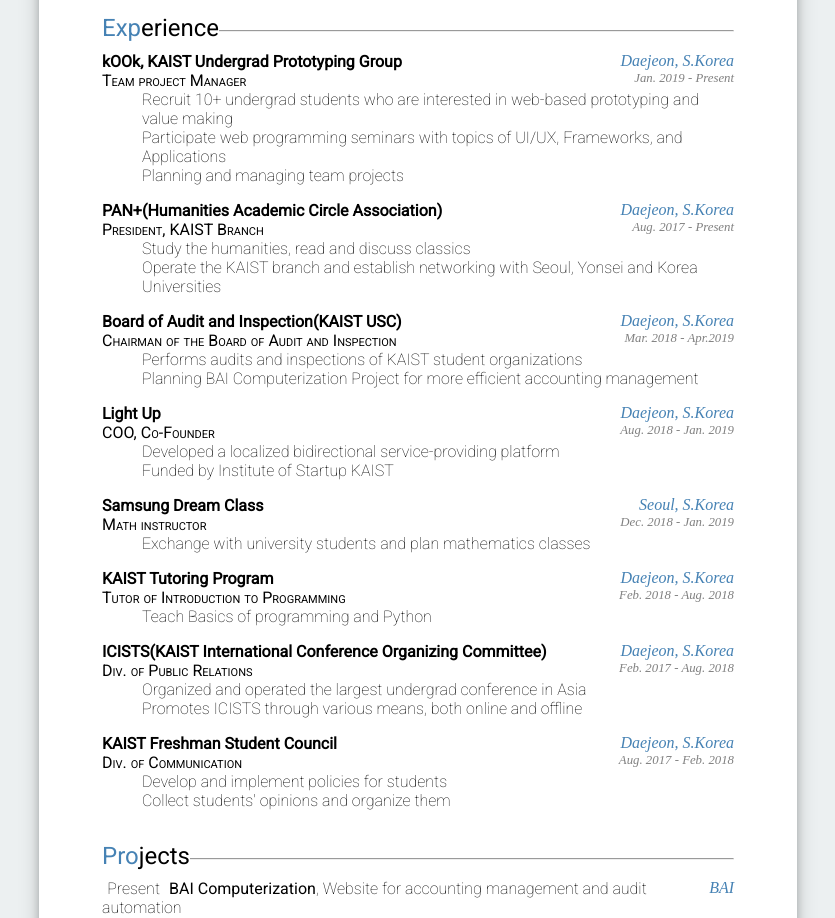
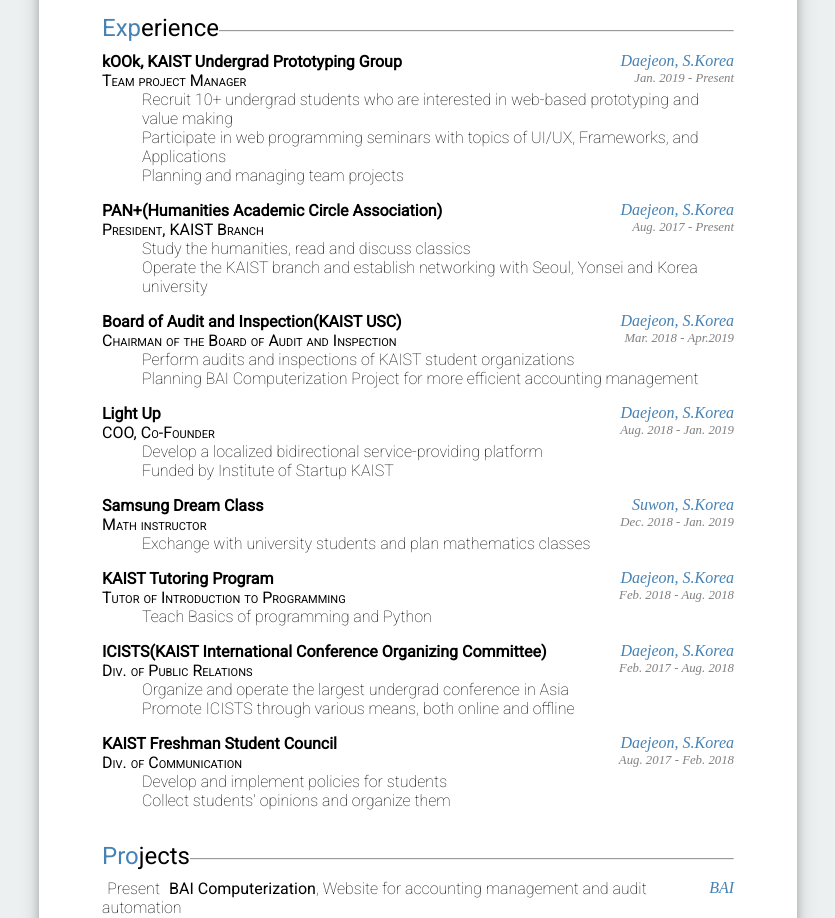
Before and after one commit to An-T-Hyeon/An-T-Hyeon.github.io, a plain HTML site: page index.html in a window 1280 px wide. Shown: the part 445-1363 px from the top of the page, without its empty margins (222-1057 px from the left). Drawn offline with Linux system fonts and the light colour scheme.

Commit message:
Update index.html

```diff
--- a/index.html
+++ b/index.html
@@ -38,7 +38,7 @@
                 <dl>
                     <dt>Team project Manager</dt>
                     <dd>Recruit 10+ undergrad students who are interested in web-based prototyping and value making</dd>
-                    <dd>Participate web programming seminars with topics of UI/UX, Frameworks, and Applications</dd>
+                    <dd>Participate in web programming seminars with topics of UI/UX, Frameworks, and Applications</dd>
                     <dd>Planning and managing team projects</dd>
                 </dl>
                 <div class="additional">Daejeon, S.Korea</div>
@@ -47,14 +47,14 @@
                 <dl>
                     <dt>President, KAIST Branch</dt>
                     <dd>Study the humanities, read and discuss classics</dd>
-                    <dd>Operate the KAIST branch and establish networking with Seoul, Yonsei and Korea Universities</dd>
+                    <dd>Operate the KAIST branch and establish networking with Seoul, Yonsei and Korea university</dd>
                 </dl>
                 <div class="additional">Daejeon, S.Korea</div>
                 <h3>Board of Audit and Inspection(KAIST USC)</h3>
                 <div class="additional-date">Mar. 2018 - Apr.2019</div>
                 <dl>
                     <dt>Chairman of the Board of Audit and Inspection</dt>
-                    <dd>Performs audits and inspections of KAIST student organizations</dd>
+                    <dd>Perform audits and inspections of KAIST student organizations</dd>
                     <dd>Planning BAI Computerization Project for more efficient accounting management</dd>
                 </dl>
                 <div class="additional">Daejeon, S.Korea</div>
@@ -62,10 +62,10 @@
                 <div class="additional-date">Aug. 2018 - Jan. 2019</div>
                 <dl>
                     <dt>COO, Co-Founder</dt>
-                    <dd>Developed a localized bidirectional service-providing platform</dd>
+                    <dd>Develop a localized bidirectional service-providing platform</dd>
                     <dd>Funded by Institute of Startup KAIST</dd>
                 </dl>
-                <div class="additional">Seoul, S.Korea</div>
+                <div class="additional">Suwon, S.Korea</div>
                 <h3>Samsung Dream Class</h3>
                 <div class="additional-date">Dec. 2018 - Jan. 2019</div>
                     <dl>
@@ -84,8 +84,8 @@
                 <div class="additional-date">Feb. 2017 - Aug. 2018</div>
                 <dl>
                     <dt>Div. of Public Relations</dt>
-                    <dd>Organized and operated the largest undergrad conference in Asia</dd>
-                    <dd>Promotes ICISTS through various means, both online and offline</dd>
+                    <dd>Organize and operate the largest undergrad conference in Asia</dd>
+                    <dd>Promote ICISTS through various means, both online and offline</dd>
                 </dl>
                 <div class="additional">Daejeon, S.Korea</div>
                 <h3>KAIST Freshman Student Council</h3>
```
